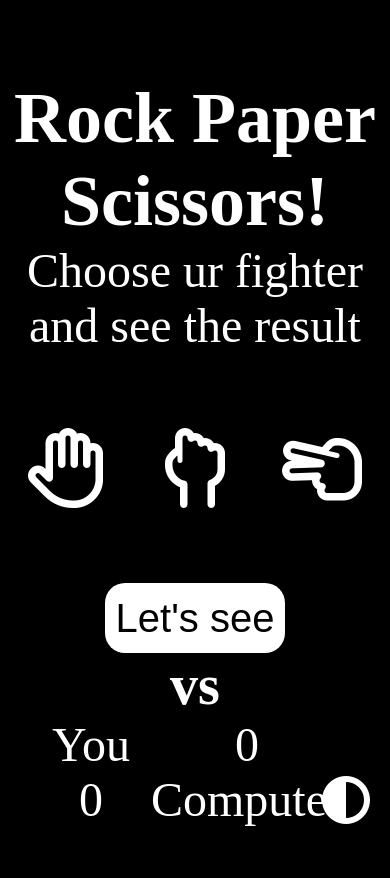
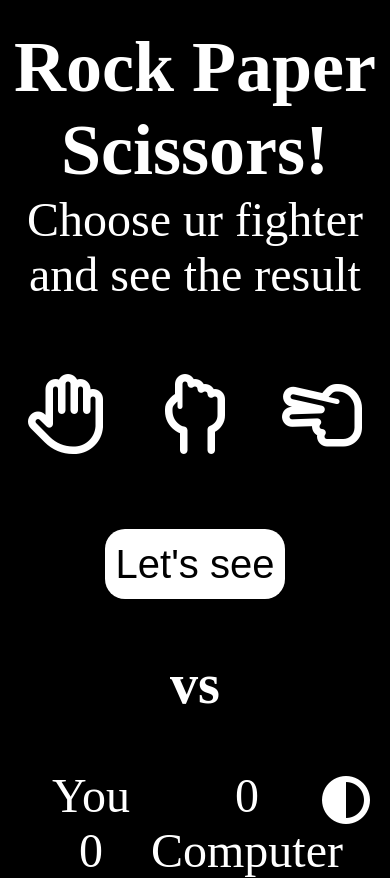
Before and after one commit to tulusibrahim/RockPaperScissor, a plain HTML site: page index.html in a window 390 px wide. Before the commit the page ends 844 px from the top, so only its background shows below. Drawn offline with Linux system fonts and the light colour scheme.

Commit message:
biar makin responsive

```diff
--- a/index.html
+++ b/index.html
@@ -8,9 +8,10 @@
 
 <body id="body">
   <div id="content">
-    <h2>Rock Paper Scissors!</h2>
-    <p>Choose ur fighter and see the result</p>
-    <br />
+    <div>
+      <h2>Rock Paper Scissors!</h2>
+      <p>Choose ur fighter and see the result</p>
+    </div>
     <div>
       <span><i class="far fa-hand-paper" style="font-size: 80px; margin: 20px; cursor: pointer" onclick="kertas()"
           id="kertas"></i></span>
@@ -18,15 +19,17 @@
           id="batu"></i></span>
       <span><i class="far fa-hand-scissors" style="font-size: 80px; margin: 20px; cursor: pointer" onclick="gunting()"
           id="gunting"></i></span><br /><br />
+      <span><button onclick="yuk()" id="button">Let's see</button><br /></span>
     </div>
-    <span><button onclick="yuk()" id="button">Let's see</button><br /></span>
     <h3>
       <div id="jawaban">
         <span id="you"></span>
         <span> vs </span>
         <span id="bot"></span>
       </div>
-      <p id="judgement"></p>
+      <div>
+        <p id="judgement"></p>
+      </div>
     </h3>
     <div id="score">
       <div>
--- a/script.js
+++ b/script.js
@@ -54,7 +54,7 @@ function yuk() {
     document.getElementById("scorebot").innerHTML = scorebot;
   }
 
-  if (scorebot == 9 && scoreyou <= 6) {
+  if (scorebot == 9 && scoreyou < 4) {
     alert("seems like somebody gonna lose this time");
   }
 
--- a/style.css
+++ b/style.css
@@ -6,7 +6,6 @@
   display: flex;
   justify-content: space-between;
   width: 80%;
-  margin: auto;
   height: 50px;
 }
 
@@ -60,9 +59,10 @@ body {
 #content {
   display: flex;
   text-align: center;
-  justify-content: center;
+  justify-content: space-around;
   align-items: center;
-  flex: 1 1 800px;
   flex-direction: column;
   transition: 0.25s;
+  width: 100vw;
+  height: 100vh;
 }
```
